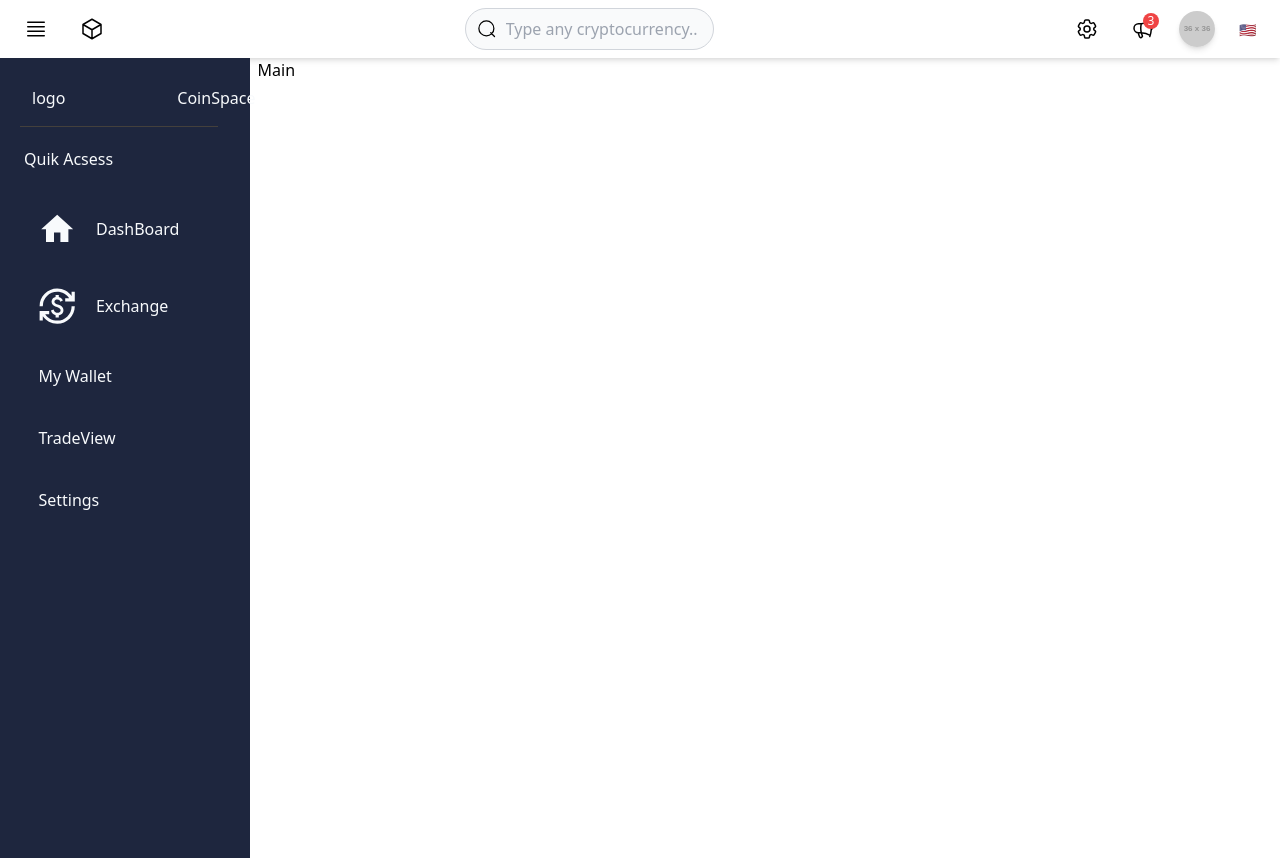
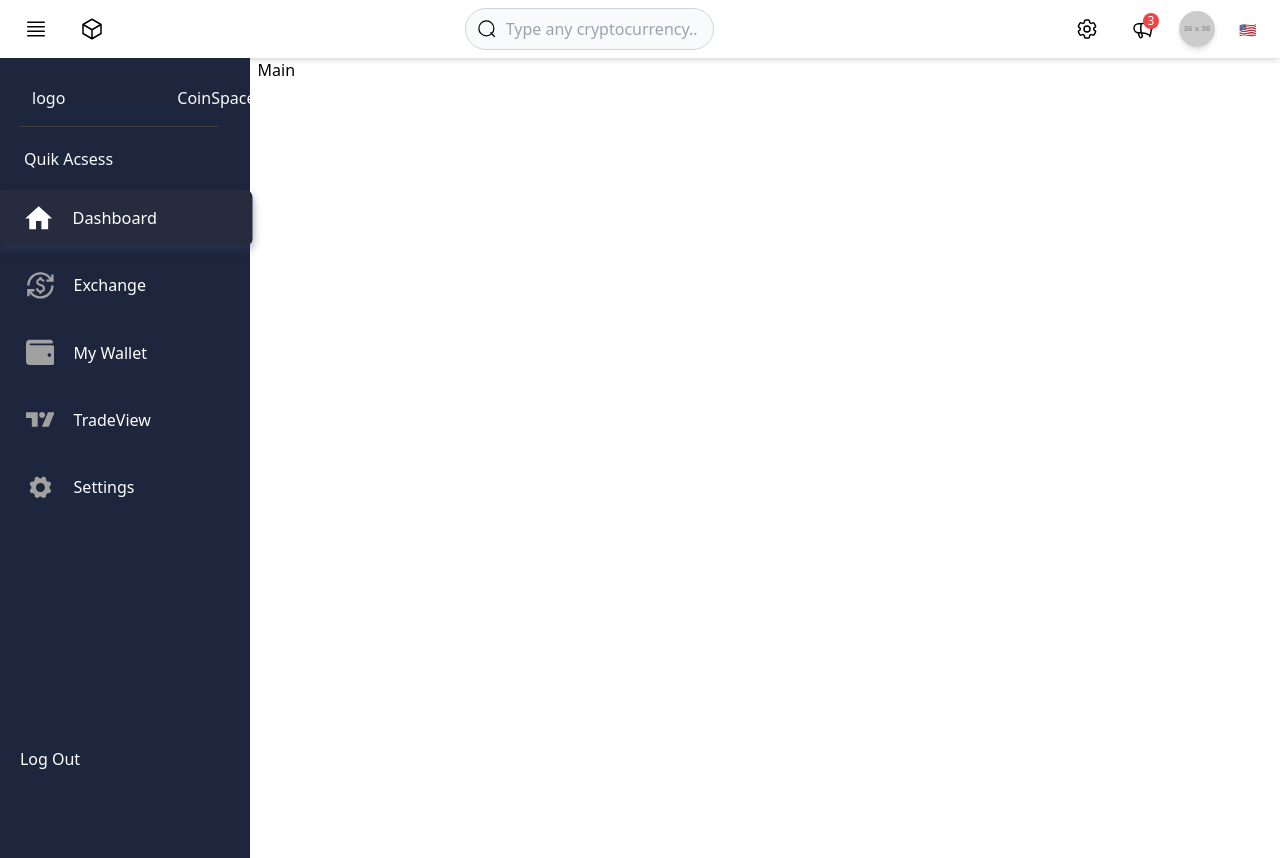
Before and after one commit to moaminrajabi/Coinspace, a React (Vite) app: page / in a window 1280 px wide. Built offline with nearby package versions, Linux system fonts and the light colour scheme.

Commit message:
add logout

```diff
--- a/src/ui/Logo.jsx
+++ b/src/ui/Logo.jsx
@@ -4,7 +4,7 @@ function Logo() {
   return (
     <div className="h-10 mt-7">
       <span className="pl-8 ">logo</span>
-      <span className="pl-28">CoinSpace</span>
+      <span className="pl-28 pt-5">CoinSpace</span>
     </div>
   );
 }
--- a/src/ui/MainNav.jsx
+++ b/src/ui/MainNav.jsx
@@ -3,11 +3,15 @@ import { NavLink } from "react-router-dom";
 import styled from "styled-components";
 import { MdHome } from "react-icons/md";
 import { MdCurrencyExchange } from "react-icons/md";
+import { FaWallet } from "react-icons/fa";
+import { SiTradingview } from "react-icons/si";
+import { IoIosSettings } from "react-icons/io";
+import { IoIosLogOut } from "react-icons/io";
 
 const NavList = styled.ul`
   display: flex;
   flex-direction: column;
-  /* gap: 0.8rem; */
+  gap: 0.8rem;
 `;
 
 const StyledNavLink = styled(NavLink)`
@@ -16,34 +20,54 @@ const StyledNavLink = styled(NavLink)`
     display: flex;
     align-items: center;
     gap: 1.2rem;
-    color: var(--color-grey-600);
+    color: #ffffff;
     font-weight: 500;
-    padding: 1.2rem 2.4rem;
-    transition: all 0.3s;
+    padding: 0.8rem 1.6rem;
+    transition: all 0.3s ease-in-out;
+    background-color: transparent;
+    border-radius: 0.4rem;
   }
 
   &:hover,
   &:active,
   &.active:link,
   &.active:visited {
-    color: var(--color-grey-800);
-    background-color: var(--color-grey-50);
-    border-radius: var(--border-radius-sm);
+    color: #ffffff;
+    background-color: #262c3d;
+    box-shadow: 0px 4px 8px rgba(49, 60, 94, 0.5);
+    transform: scale(1.02);
   }
 
   & svg {
-    width: 2.4rem;
-    height: 2.4rem;
-    color: var(--color-grey-400);
-    transition: all 0.3s;
+    width: 1.8rem;
+    height: 1.8rem;
+    color: #a1a1a1;
+    transition: color 0.3s ease-in-out, transform 0.3s ease-in-out;
   }
 
   &:hover svg,
   &:active svg,
   &.active:link svg,
   &.active:visited svg {
-    color: ;
+    color: #ffffff;
+    transform: scale(1.1);
   }
+`;
+
+const LogoutButton = styled.button`
+  position: absolute; /* موقعیت‌دهی مطلق */
+  bottom: 1rem; /* فاصله از پایین صفحه */
+  left: 50px; /* دکمه در مرکز افقی */
+  transform: translateX(-50%); /* تراز به مرکز */
+  padding: 0.8rem 1.6rem;
+  font-size: 1rem;
+  font-weight: 500;
+  color: #ffffff;
+
+  border: none;
+  border-radius: 0.4rem;
+  cursor: pointer;
+  transition: background-color 0.3s ease-in-out;
 `;
 
 function MainNav() {
@@ -52,40 +76,36 @@ function MainNav() {
       <NavList>
         <li>
           <StyledNavLink to="/">
-            <span className="text-xs">
-              <MdHome />
-            </span>
-
-            <span>DashBoard</span>
+            <MdHome />
+            <span>Dashboard</span>
           </StyledNavLink>
         </li>
         <li>
-          <StyledNavLink to="/">
-            <span className="text-xs">
-              <MdCurrencyExchange />
-            </span>
-
+          <StyledNavLink to="/exchange">
+            <MdCurrencyExchange />
             <span>Exchange</span>
           </StyledNavLink>
         </li>
         <li>
-          <StyledNavLink to="/">
+          <StyledNavLink to="/wallet">
+            <FaWallet />
             <span>My Wallet</span>
           </StyledNavLink>
         </li>
         <li>
-          <StyledNavLink to="/">
+          <StyledNavLink to="/tradeview">
+            <SiTradingview />
             <span>TradeView</span>
           </StyledNavLink>
         </li>
         <li>
-          <StyledNavLink to="/">
+          <StyledNavLink to="/settings">
+            <IoIosSettings />
             <span>Settings</span>
           </StyledNavLink>
         </li>
       </NavList>
-
-
+      <LogoutButton>Log Out</LogoutButton>
     </nav>
   );
 }
```
Also changed, not shown: public/v_4x.png (added).
